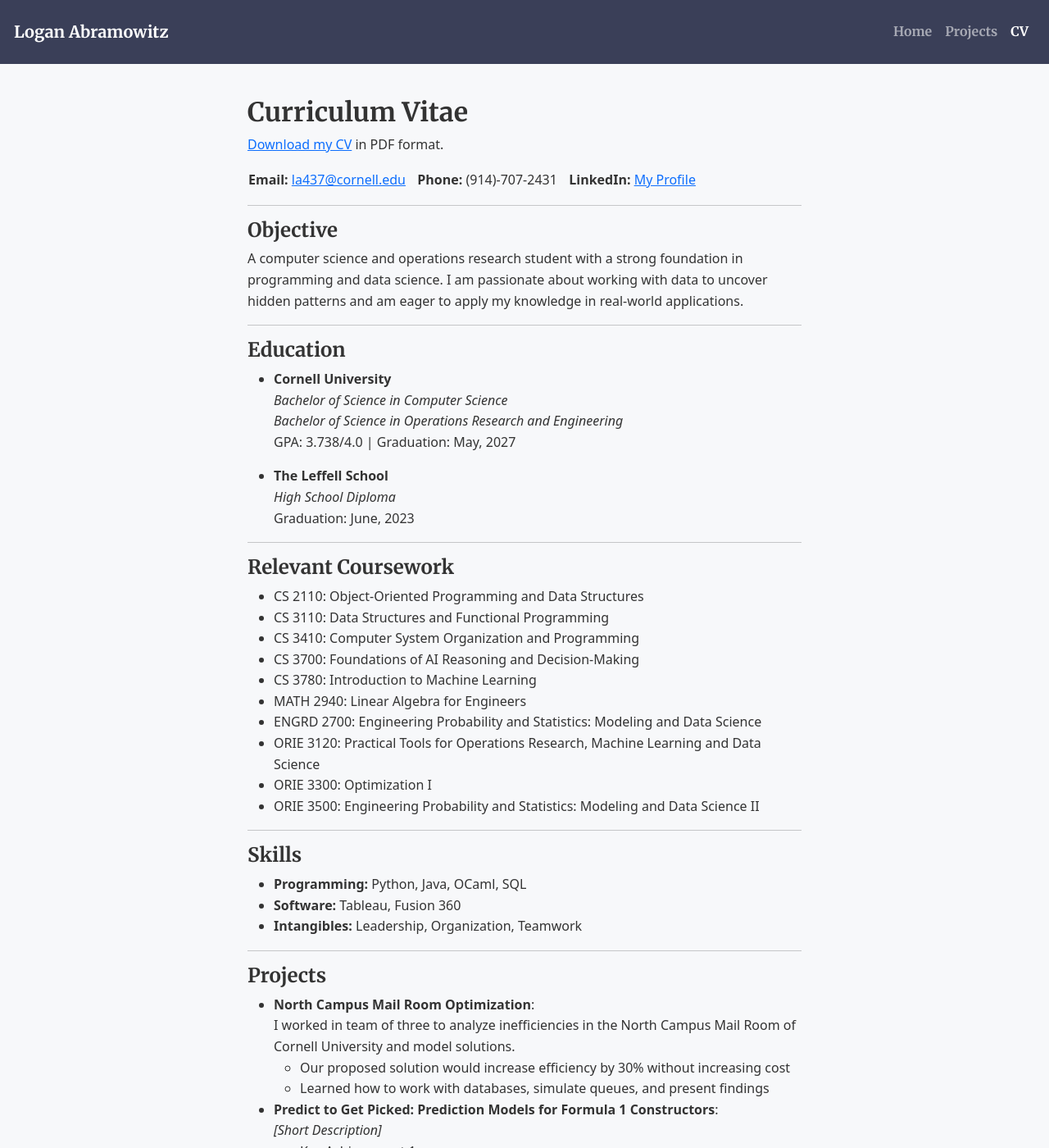
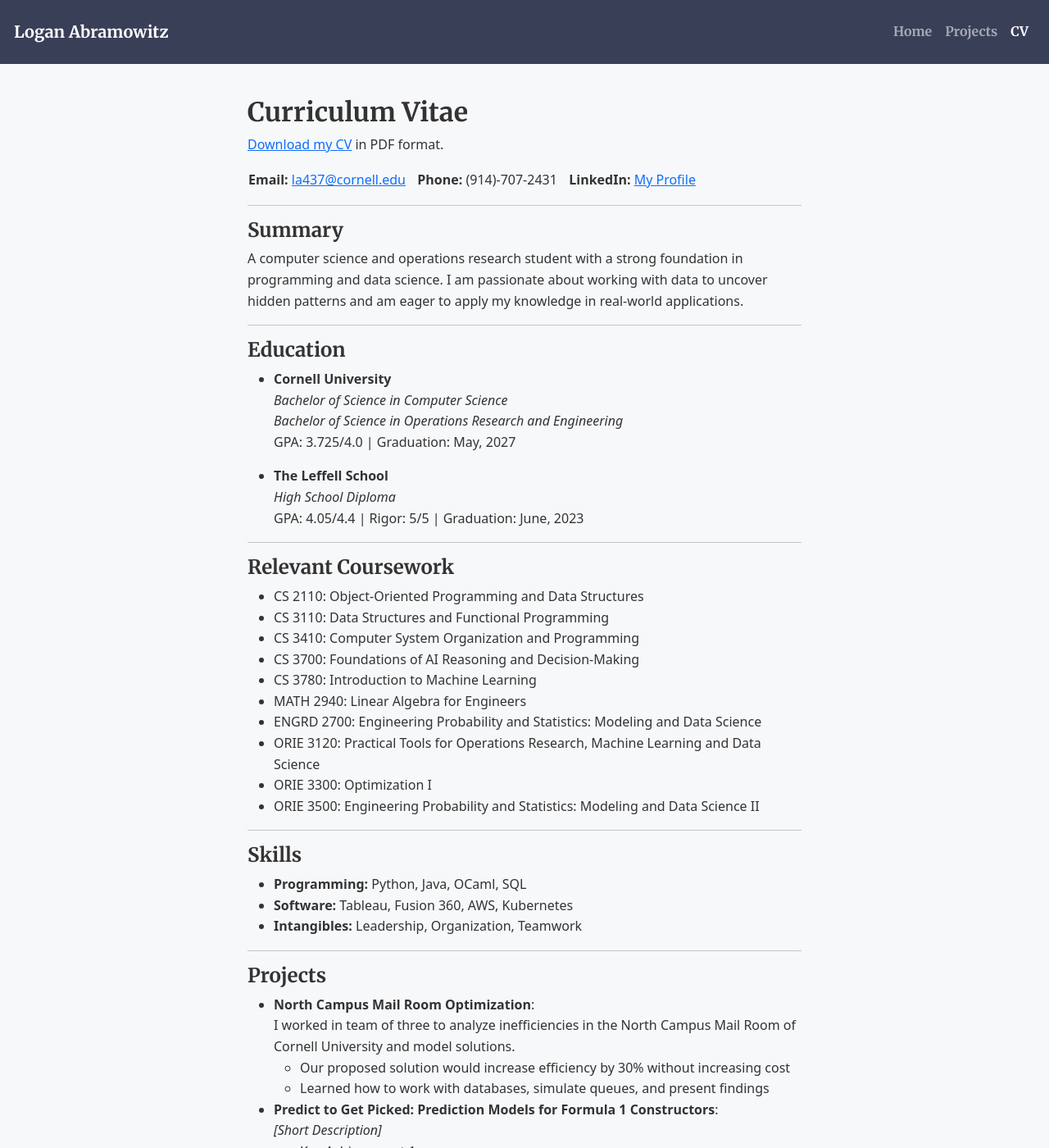
Before and after one commit to Logan-Abramowitz/Logan-Abramowitz.github.io, a Jekyll site: the page built from _pages/cv.md, in a window 1280 px wide and 1400 px high. Shown: the whole window at 82% size. Built offline with Jekyll 4.4.1, drawn with Linux system fonts in a browser that asks for light colours; some of the changed text lies outside the part shown.

Commit message:
Homepage, AWS Certificate, Start of F1

```diff
--- a/_pages/cv.md
+++ b/_pages/cv.md
@@ -12,7 +12,7 @@
 
 ---
 
-#### Objective
+#### Summary
 A computer science and operations research student with a strong foundation in programming and data science. I am passionate about working with data to uncover hidden patterns and am eager to apply my knowledge in real-world applications.
 
 ---
@@ -21,11 +21,11 @@
 - **Cornell University**
   *Bachelor of Science in Computer Science*
   *Bachelor of Science in Operations Research and Engineering*
-  GPA: 3.738/4.0 | Graduation: May, 2027
+  GPA: 3.725/4.0 | Graduation: May, 2027
 
 - **The Leffell School**
   *High School Diploma*
-  Graduation: June, 2023
+  GPA: 4.05/4.4 | Rigor: 5/5 | Graduation: June, 2023
 
 ---
 
@@ -46,7 +46,7 @@
 
 #### Skills
 - **Programming:** Python, Java, OCaml, SQL
-- **Software:** Tableau, Fusion 360
+- **Software:** Tableau, Fusion 360, AWS, Kubernetes
 - **Intangibles:** Leadership, Organization, Teamwork
 
 ---
@@ -72,13 +72,12 @@
   - Learned PDF-scraping, web-scraping, and how to automate data entry into google sheets using python
 
 ---
-{% comment %}
+
 #### Achievements & Certifications
-- [Certification Name], [Issuing Organization], [Year]
-- [Achievement Name], [Competition/Event], [Year]
+- [Certificate of Completion: AWS Technical Essentials]({{ "/assets/AWS-Technical-Essentials.pdf" | relative_url }}), AWS training and certification, 2025
 
 ---
-{% endcomment %}
+
 #### Extracurricular Activities
 - **Cybersecurity Club at Cornell - Vice President**
   January 2024 - May 2025
```
Also changed, not shown: _projects/2025-f1-analysis.md (+7 -2 lines), index.md (+7 -3 lines), 2 other files.
